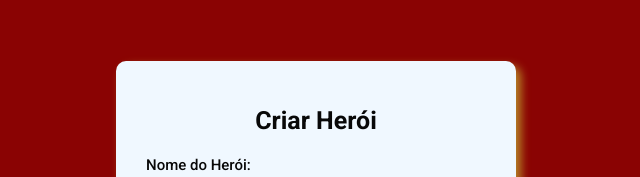
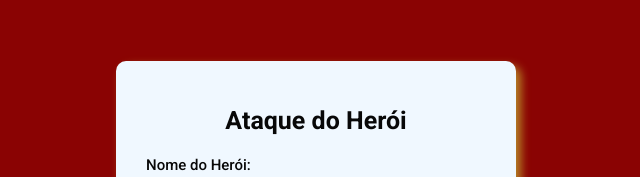
Before and after one commit to allicedimello/escolher-ataque, a plain HTML site: page index.html in a window 1280 px wide. Shown: the part 163-340 px from the top of the page, without its empty margins (324-964 px from the left). Drawn offline with nearby package versions, Linux system fonts and the light colour scheme.

Commit message:
edit:ReadMe

```diff
--- a/index.html
+++ b/index.html
@@ -17,7 +17,7 @@
     </head>
     <body>
         <div class="container">
-            <h1>Criar Herói</h1>
+            <h1>Ataque do Herói</h1>
             <form id="form">
                 <div class="input-group">
                     <label for="nome">Nome do Herói:</label>
```
Also changed, not shown: 1 other file.
